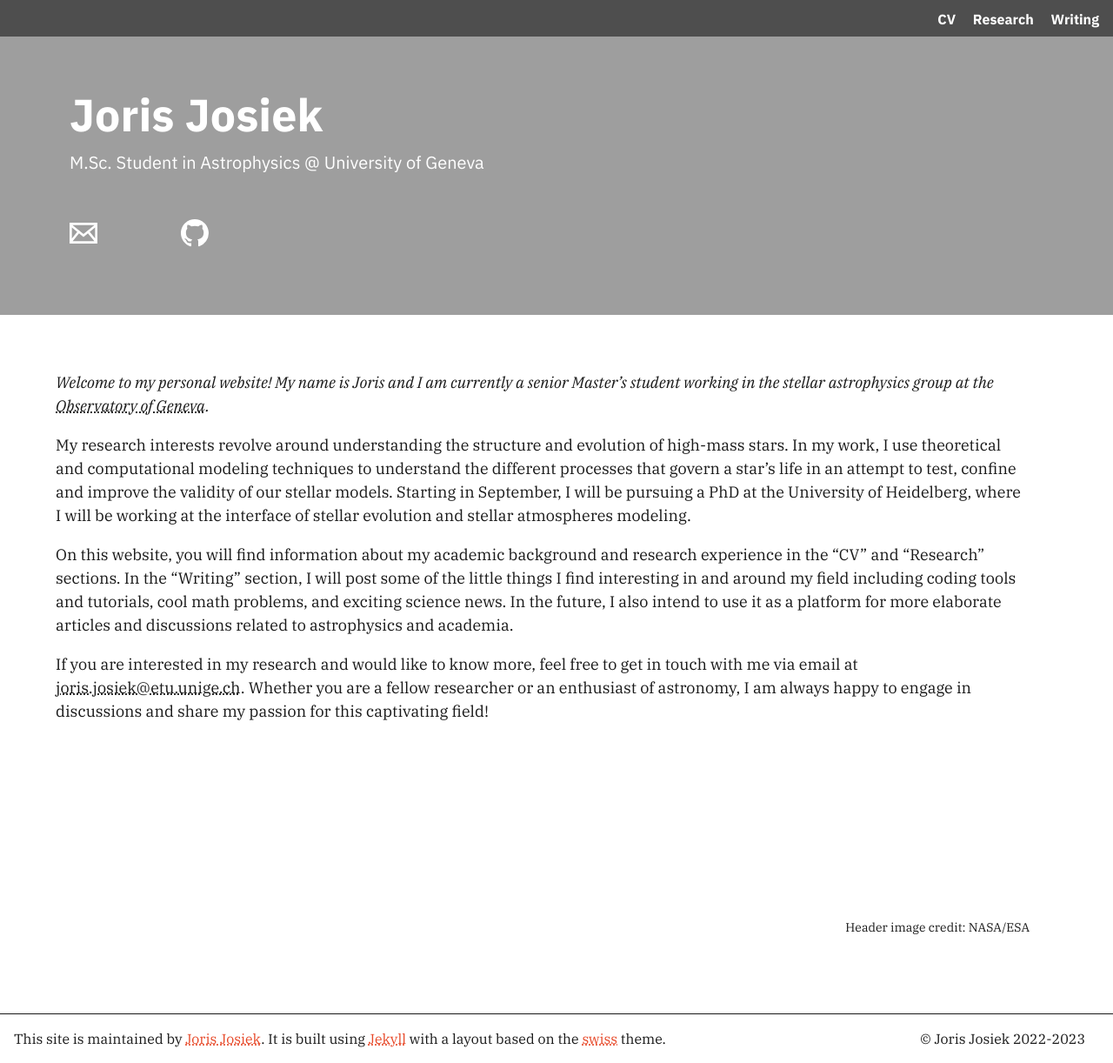
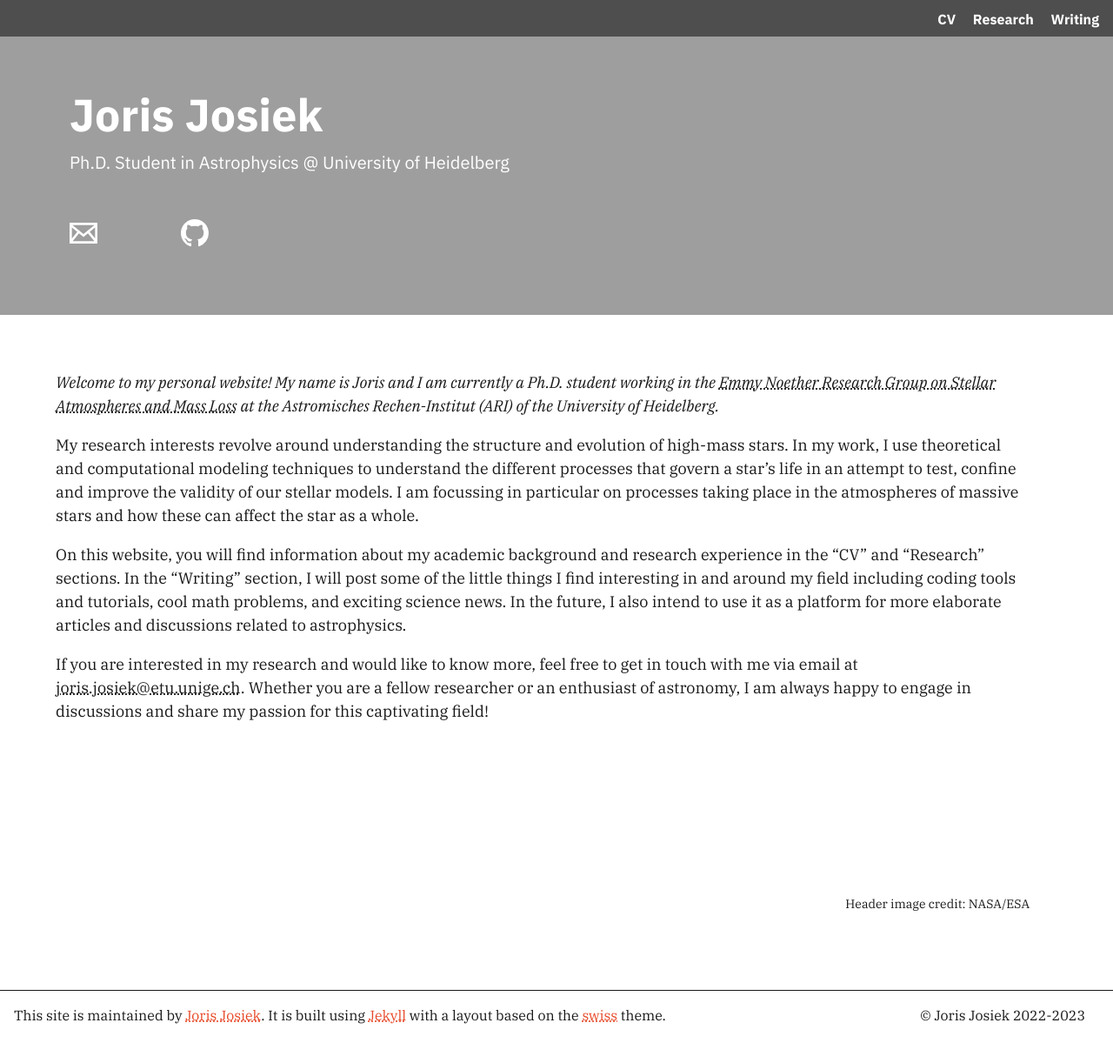
Before and after one commit to JorisJosiek/jorisjosiek.github.io, a Jekyll site: the page built from index.md, in a window 1280 px wide. Shown: the whole page at 87% size. Built offline with Jekyll 4.4.1, drawn with Linux system fonts in a browser that asks for light colours; nearby versions of some CDN libraries; after the commit the page ends 1195 px from its top, so only the background shows below that.

Commit message:
Changed affiliation on homepage. Updated CV.

```diff
--- a/_layouts/home.html
+++ b/_layouts/home.html
@@ -23,7 +23,7 @@
 
         <div class="container px-2 mb-2 clearfix header-text">
           <h1 class="h0 px-4 inline-block sm-width-full  mt-4 header-title">{{ site.title }}</h1>
-	  <p class="h4 px-4 inline-block sm-width-full sansserif header-title">M.Sc. Student in Astrophysics @ University of Geneva</p>
+	  <p class="h4 px-4 inline-block sm-width-full sansserif header-title">Ph.D. Student in Astrophysics @ University of Heidelberg</p>
           <div class="clearfix px-4 mb-4 py-1">
             <div class="col-4 sm-width-full left">
               <div class="table">
--- a/index.md
+++ b/index.md
@@ -7,15 +7,16 @@ layout: home
 
 
 
-*Welcome to my personal website! My name is Joris and I am currently a senior Master's student working in the stellar astrophysics group at the [Observatory of Geneva](https://www.unige.ch/sciences/astro/en/).*
+*Welcome to my personal website! My name is Joris and I am currently a Ph.D. student working in the [Emmy Noether Research Group on Stellar Atmospheres and Mass Loss](https://wwwstaff.ari.uni-heidelberg.de/ansander/) at the Astromisches Rechen-Institut (ARI) of the University of Heidelberg.*
 
-My research interests revolve around understanding the structure and evolution of high-mass stars. In my work, I use theoretical and computational modeling techniques to understand the different processes that govern a star's life in an attempt to test, confine and improve the validity of our stellar models. Starting in September, I will be pursuing a PhD at the University of Heidelberg, where I will be working at the interface of stellar evolution and stellar atmospheres modeling.
+My research interests revolve around understanding the structure and evolution of high-mass stars. In my work, I use theoretical and computational modeling techniques to understand the different processes that govern a star's life in an attempt to test, confine and improve the validity of our stellar models. I am focussing in particular on processes taking place in the atmospheres of massive stars and how these can affect the star as a whole.
 
-On this website, you will find information about my academic background and research experience in the "CV" and "Research" sections. In the "Writing" section, I will post some of the little things I find interesting in and around my field including coding tools and tutorials, cool math problems, and exciting science news. In the future, I also intend to use it as a platform for more elaborate articles and discussions related to astrophysics and academia.
+On this website, you will find information about my academic background and research experience in the "CV" and "Research" sections. In the "Writing" section, I will post some of the little things I find interesting in and around my field including coding tools and tutorials, cool math problems, and exciting science news. In the future, I also intend to use it as a platform for more elaborate articles and discussions related to astrophysics.
 
 If you are interested in my research and would like to know more, feel free to get in touch with me via email at [joris.josiek@etu.unige.ch](joris.josiek@etu.unige.ch). Whether you are a fellow researcher or an enthusiast of astronomy, I am always happy to engage in discussions and share my passion for this captivating field!
 
-<br><br><br><br><br><br><br>
+
+<br><br><br><br><br><br>
 
 <div style="font-size:14px; text-align: right">
 Header image credit: NASA/ESA</div>
```
Also changed, not shown: CV.md (+2 -2 lines).
